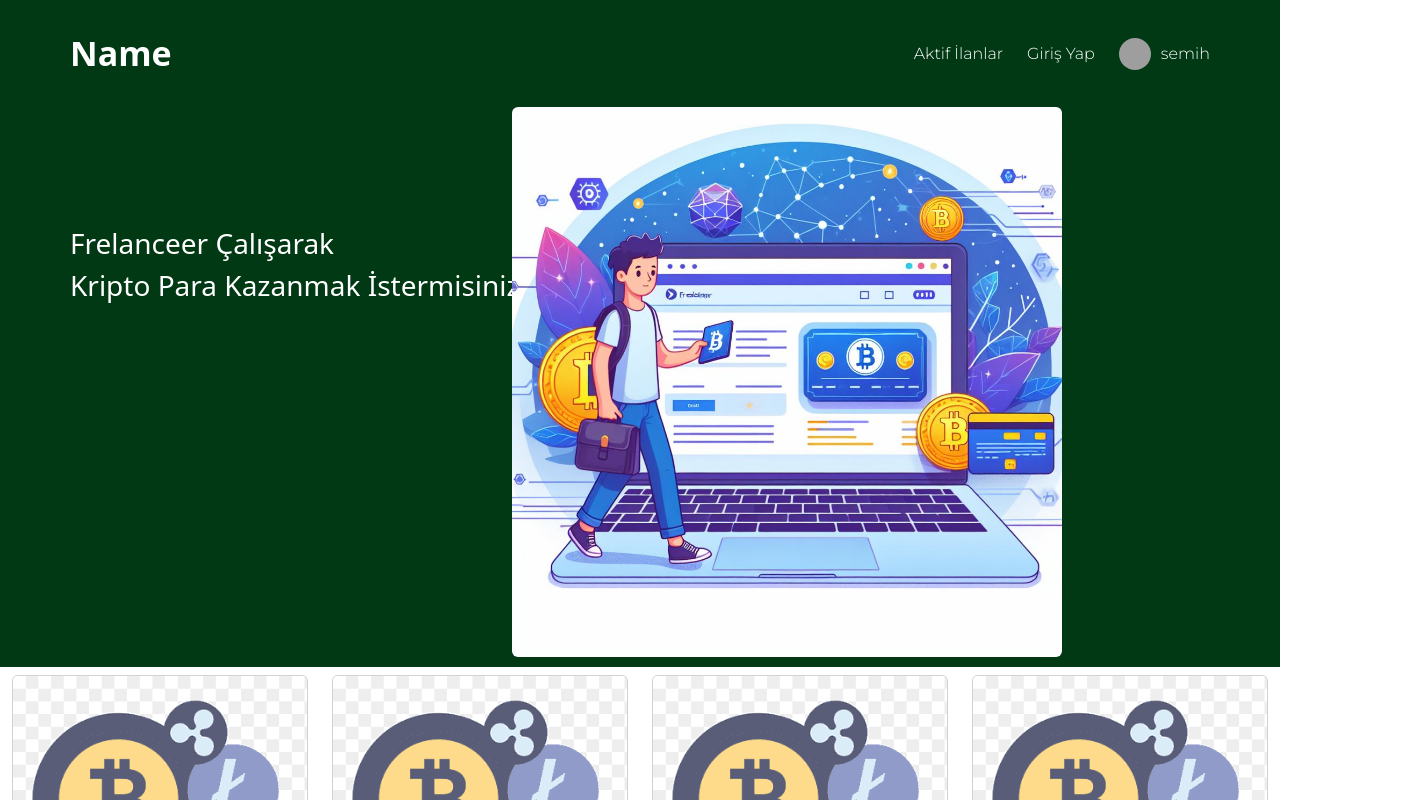
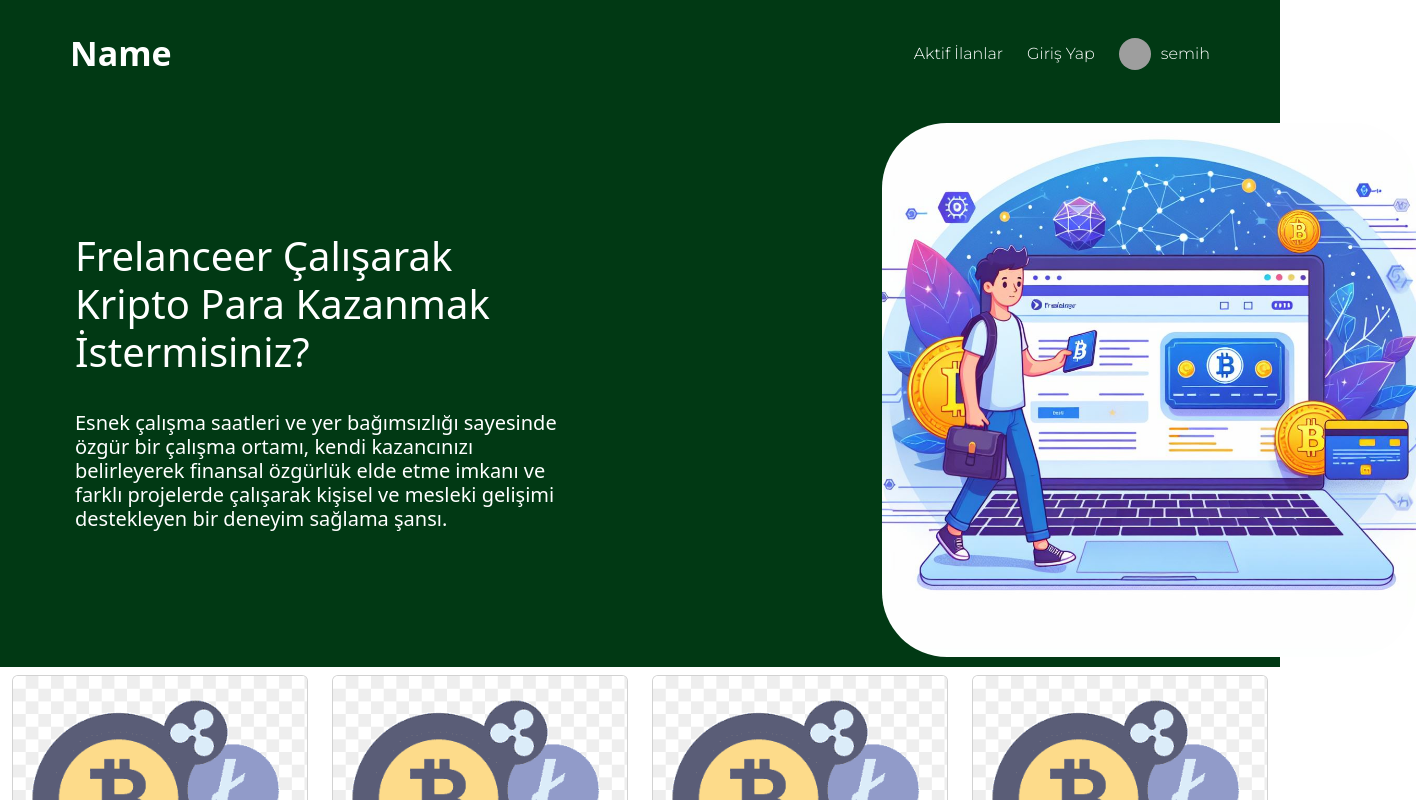
Before and after one commit to sh4riwsh4/freelancer, a React (Create React App) app: page / in a window 1280 px wide. Shown: the top 800 px of the page, 1416 px wide, since content can reach past the window. Built offline with nearby package versions, Linux system fonts and the light colour scheme; grey boxes are pictures that could not be loaded.

Commit message:
Anasayfa düzenlendi

```diff
--- a/src/components/featured/Featured.jsx
+++ b/src/components/featured/Featured.jsx
@@ -6,11 +6,21 @@ const Featured = () => {
   return (
   <div className="greenBox">
     <div className="title">
-      <h3>Frelanceer Çalışarak </h3>
-      <h3>Kripto Para Kazanmak İstermisiniz?</h3>
+      <div className="header">
+      <h1>Frelanceer Çalışarak Kripto Para Kazanmak İstermisiniz?</h1>
+
+      </div>
+
+         <h5>Esnek çalışma saatleri ve yer bağımsızlığı
+        sayesinde özgür bir çalışma ortamı,
+        kendi kazancınızı belirleyerek finansal özgürlük
+         elde etme imkanı ve farklı projelerde çalışarak kişisel ve mesleki gelişimi  destekleyen bir
+         deneyim sağlama şansı. </h5>
+
+
     </div>
 
-    <img src={photo} className="rounded float-right img-fluid  " alt=""></img>
+    <img src={photo} className="float-right img-fluid mt-3 " alt=""></img>
  </div>
   )
 };
--- a/src/components/featured/Featured.scss
+++ b/src/components/featured/Featured.scss
@@ -3,22 +3,31 @@
     width: 100%;
     height:70vh;
     display: flex;
+    flex-direction: row;
 }
 .title{
+    display: block;
     font-weight: bold;
     flex-basis: 40%;
     color: white;
     position: relative;
      top: 120px;
      left: 70px;
+     padding:5px;
+}
+.header{
+    margin-bottom: 35px;
 }
 .img-fluid{
-    display: block;
+    border-radius: 65px;
+    display: flex;
+    justify-content: end;
     position: relative;
     height: 250px;
     width: auto;
     margin-bottom: 10px;
-    float: right;
+   right: -370px;
+    border:#013914;
 }
 
   @import '../../../node_modules/bootstrap/scss/bootstrap.scss'
--- a/src/pages/register/Register.jsx
+++ b/src/pages/register/Register.jsx
@@ -6,7 +6,7 @@ const Register = () => {
     <div className="container d-flex justify-content-center align-items-center vh-100">
       <div className="card p-4">
         <h2 className="text-center mb-4">KAYIT OL</h2>
-        <form>
+        <form action="">
           <div className="row mb-3">
             <div className="col">
               <input
@@ -60,10 +60,7 @@ const Register = () => {
               required
             />
           </div>
-
-        </form>
-        {/* İşveren mi yoksa freelancer mı olmak istersin? başlığı ve radio butonları */}
-        <div className="mt-3 text-center">
+          <div className="mt-3 text-center">
           <p className="mb-3">İşveren mi yoksa freelancer mı olmak istersin?</p>
           <div className="d-flex align-items-center mb-2">
             <input
@@ -72,6 +69,7 @@ const Register = () => {
               name="jobType"
               value="freelancer"
               className="me-2"
+              checked
             />
             <label htmlFor="freelancer" className="me-4">Freelancer olarak çalışmak istiyorum</label>
             <input
@@ -84,11 +82,16 @@ const Register = () => {
             <label htmlFor="employer">İşveren olmak istiyorum</label>
           </div>
         </div>
-        <div className="d-grid">
+          <div className="d-grid">
             <button type="submit" className="btn btn-success">
               Kayıt Ol
             </button>
           </div>
+
+        </form>
+
+
+
       </div>
     </div>
   );
```
Also changed, not shown: src/components/featured/dnm.jpeg (added).
